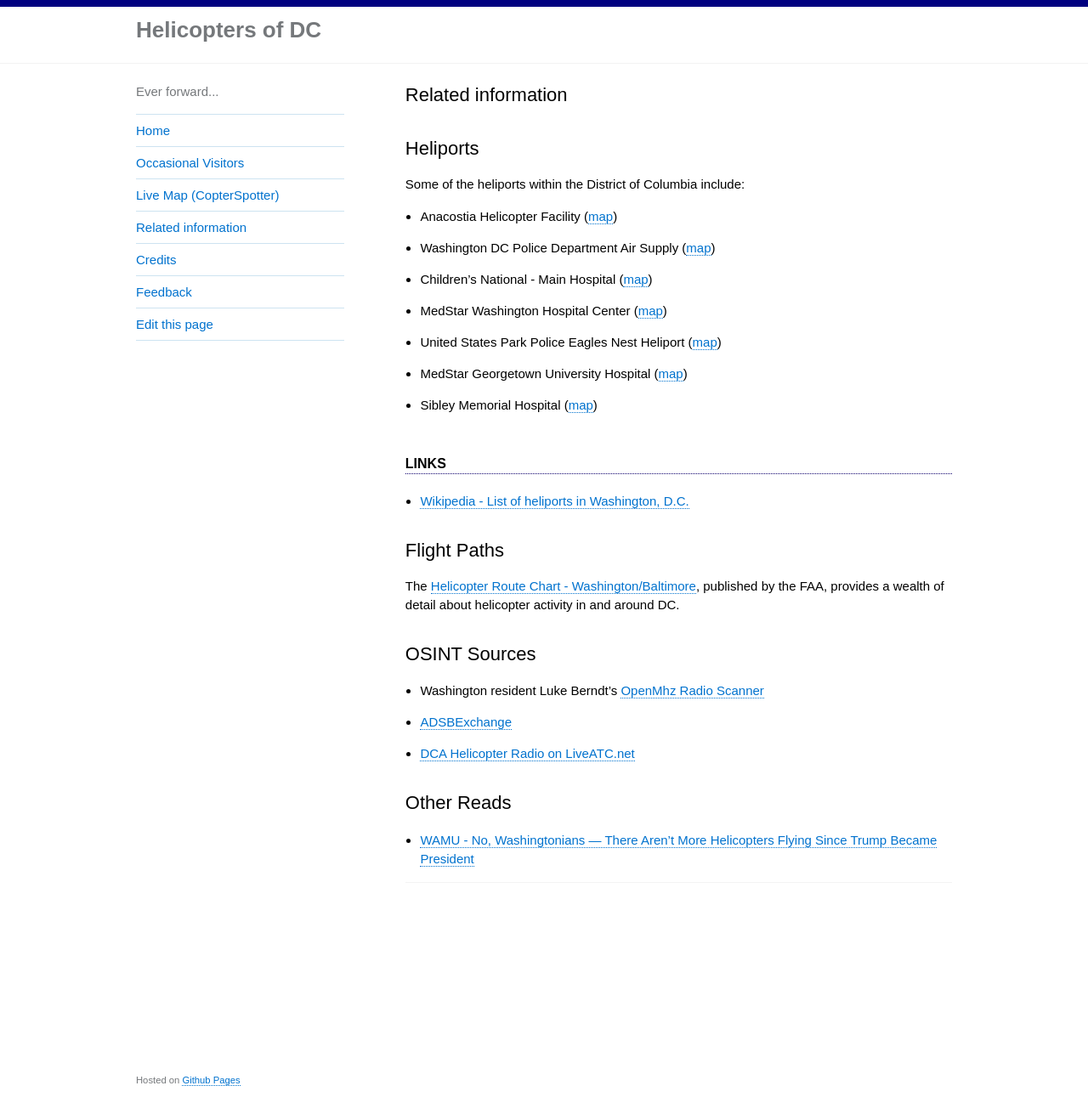
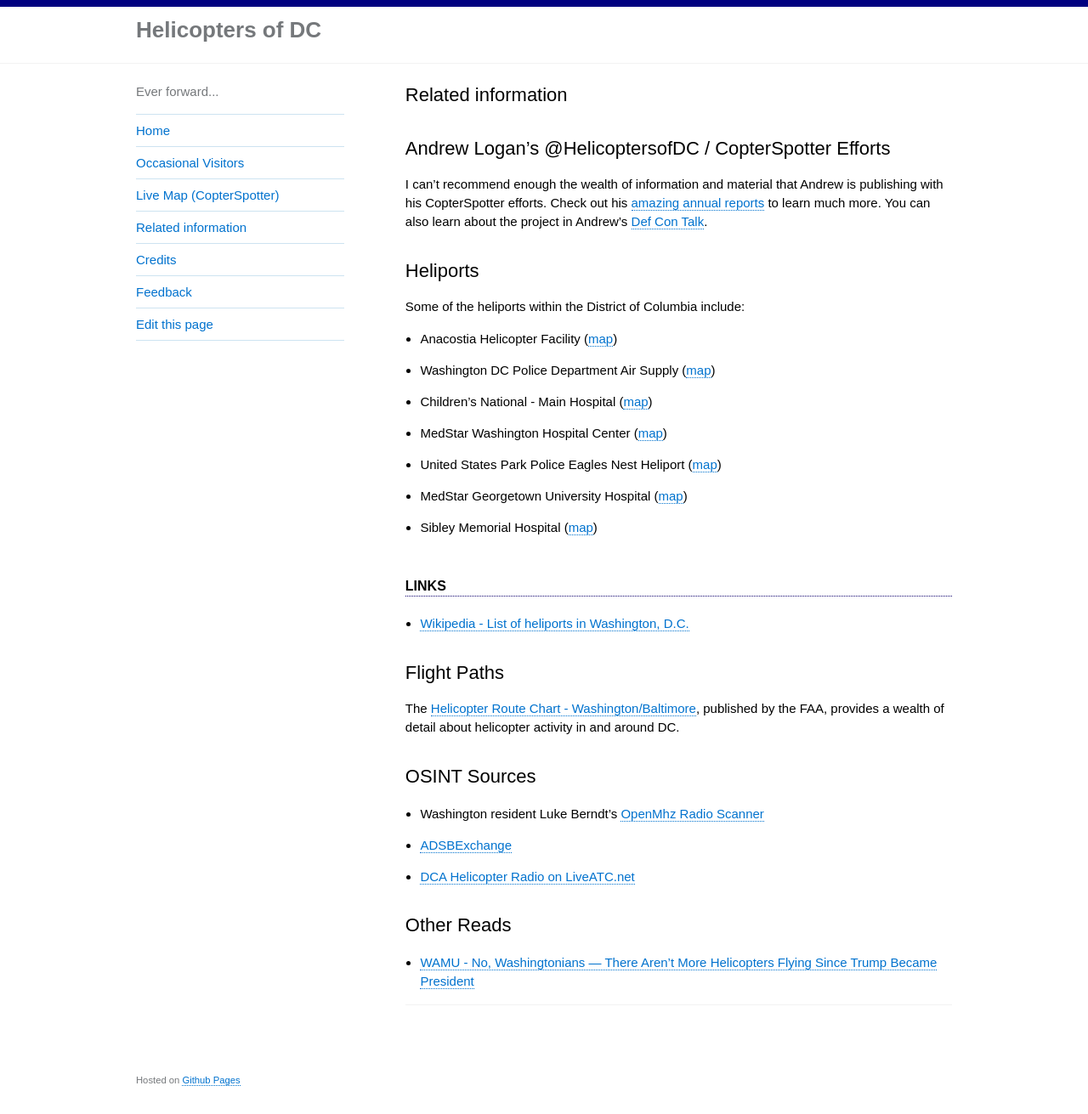
Before and after one commit to gbinal/dc-helicopters, a Jekyll site: the page built from pages/related-information.md, in a window 1280 px wide and 1311 px high. Shown: the whole window at 85% size. Built offline with Jekyll 4.4.1, drawn with Linux system fonts in a browser that asks for light colours.

Commit message:
adding a blurb

```diff
--- a/pages/related-information.md
+++ b/pages/related-information.md
@@ -3,6 +3,10 @@
 title: "Related information"
 permalink: /related-information/
 ---
+
+## Andrew Logan's @HelicoptersofDC / CopterSpotter Efforts
+
+I can't recommend enough the wealth of information and material that Andrew is publishing with his CopterSpotter efforts. Check out his [amazing annual reports](https://www.google.com/search?q=site%3Acopterspotter.com) to learn much more.  You can also learn about the project in Andrew's <a href="https://www.youtube.com/watch?v=KYuBf2HpXJg" target="_blank">Def Con Talk</a>.
 
 
 ## Heliports
```
